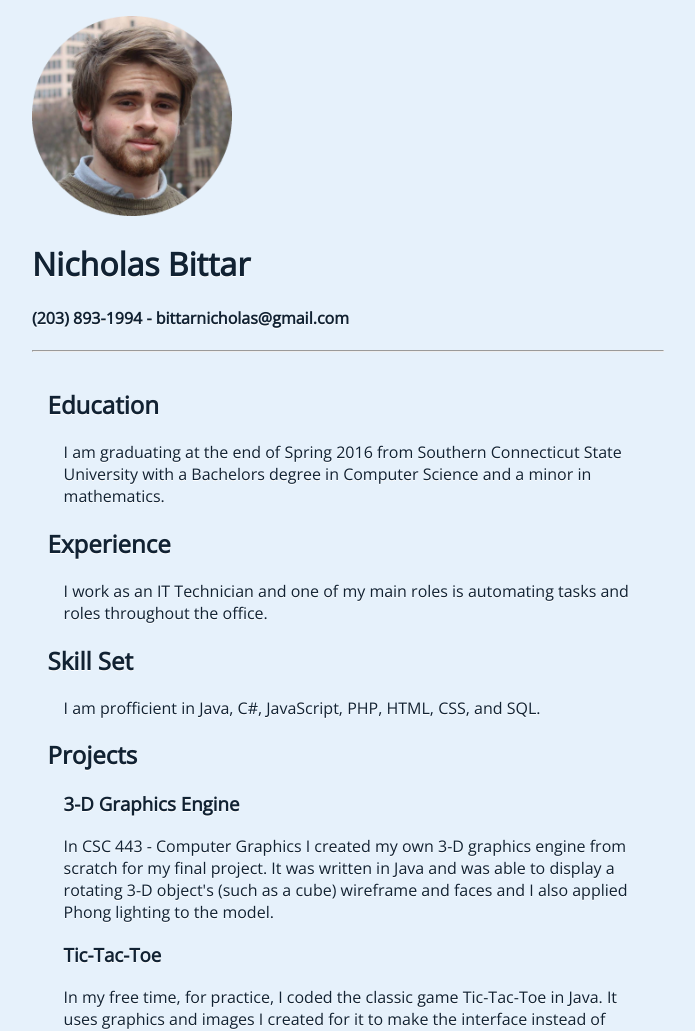
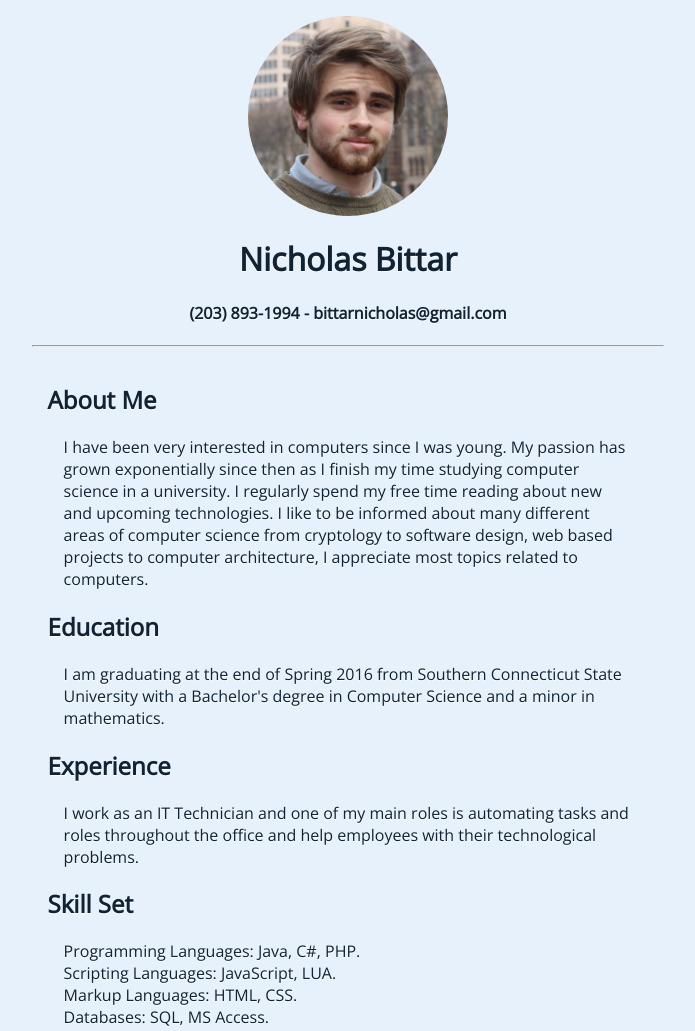
Before and after one commit to NickBittar/Nicholas-personal-website, a plain HTML site: page index.html in a window 1280 px wide. Shown: the top 1031 px of the page, without its empty margins (292-987 px from the left). Drawn offline with nearby package versions, Linux system fonts and the light colour scheme.

Commit message:
Ready to present; added some more content and formatting.

```diff
--- a/css/style.css
+++ b/css/style.css
@@ -18,3 +18,14 @@ body {
 h2.section {
 	margin-left: -16px;
 }
+img.center {
+	display: block;
+	margin: 0 auto;
+}
+img.round {
+	border-radius: 50%;
+}
+.center {
+	text-align: center;
+
+}
--- a/index.html
+++ b/index.html
@@ -10,29 +10,38 @@
     <body>
         <!-- Build your site content here -->
         <div id="header">
-		<img src="res/face-circle.png" width="200px" />
-        <h1>Nicholas Bittar</h1>
-        <h4>(203) 893-1994 - bittarnicholas@gmail.com</h4>
+		<img class="center round" src="res/face-square.jpg" width="200px" align="middle" />
+        <h1 class="center">Nicholas Bittar</h1>
+        <h4 class="center">(203) 893-1994 - bittarnicholas@gmail.com</h4>
         <hr>
         </div>
         <div id="content">
         <div>
+        	<h2 class="section">About Me</h2>
+        	<p>I have been very interested in computers since I was young.  My passion has grown exponentially since then as I finish my time studying computer science in a university.  I regularly spend my free time reading about new and upcoming technologies.  I like to be informed about many different areas of computer science from cryptology to software design, web based projects to computer architecture, I appreciate most topics related to computers.</p>
+        </div>
+        <div>
         	<h2 class="section">Education</h2>
-        	<p>I am graduating at the end of Spring 2016 from Southern Connecticut State University with a Bachelors degree in Computer Science and a minor in mathematics.</p>
+        	<p>I am graduating at the end of Spring 2016 from Southern Connecticut State University with a Bachelor's degree in Computer Science and a minor in mathematics.</p>
+        	</div>
+        	<div>
         	<h2 class="section">Experience</h2>
-        	<p>I work as an IT Technician and one of my main roles is automating tasks and roles throughout the office.</p>
+        	<p>I work as an IT Technician and one of my main roles is automating tasks and roles throughout the office and help employees with their technological problems.</p>
         </div>
         <div>
         	<h2 class="section">Skill Set</h2>
-        	<p>I am profficient in Java, C#, JavaScript, PHP, HTML, CSS, and SQL.</p>
+        	<p>Programming Languages:  Java, C#, PHP.<br>
+        		Scripting Languages: JavaScript, LUA.<br>
+        		Markup Languages:  HTML, CSS.<br>
+        		Databases:  SQL, MS Access.</p>
 
         </div>
         <div>
         	<h2 class="section">Projects</h2>
         	<h3>3-D Graphics Engine</h3>
-        	<p>In CSC 443 - Computer Graphics I created my own 3-D graphics engine from scratch for my final project.  It was written in Java and was able to display a rotating 3-D object's (such as a cube) wireframe and faces and I also applied Phong lighting to the model.</p>
+        	<p>In CSC 443 - Computer Graphics I created my own 3-D graphics engine from scratch for my final project.  It was written in Java and was able to display a rotating 3-D object's (such as a cube) wireframe and faces and I also applied Phong's lighting equation to the model to simulate a light source.</p>
         	<h3>Tic-Tac-Toe</h3>
-        	<p>In my free time, for practice, I coded the classic game Tic-Tac-Toe in Java.  It uses graphics and images I created for it to make the interface instead of using Java's provided elements such as JButtons</p>
+        	<p>In my free time, for practice, I coded the classic game Tic-Tac-Toe in Java.  It uses graphics and images I created for it to make the interface instead of using Java's provided elements such as JButtons.</p>
         	<h3>Connect Four</h3>
         	<p>I also created Connect Four in Java, created similarily to my Tic-Tac-Toe game featured hand made graphics and interface elements.  The most difficult part of coding this game was coding the check if a player has won.</p>
 
```
